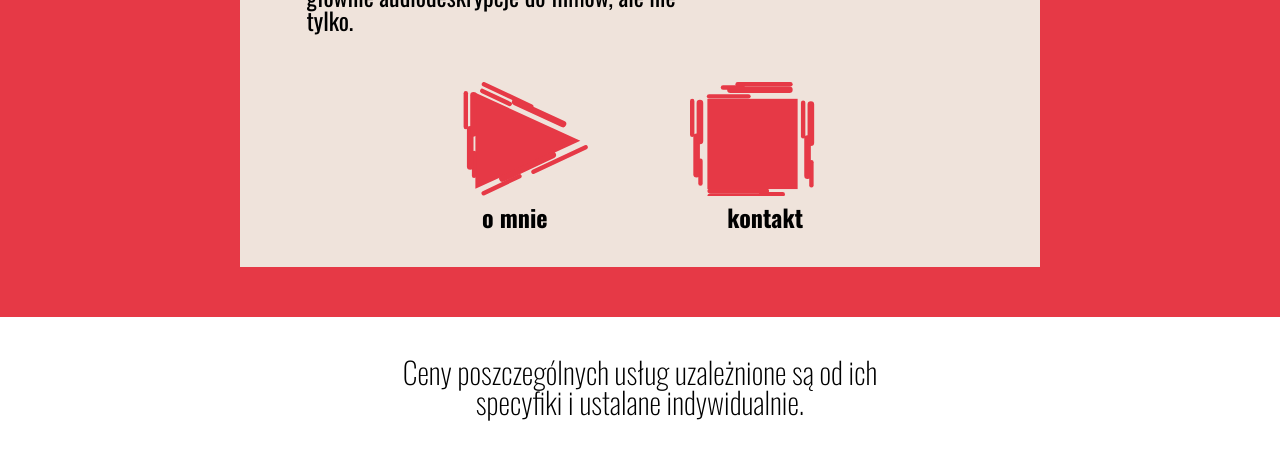
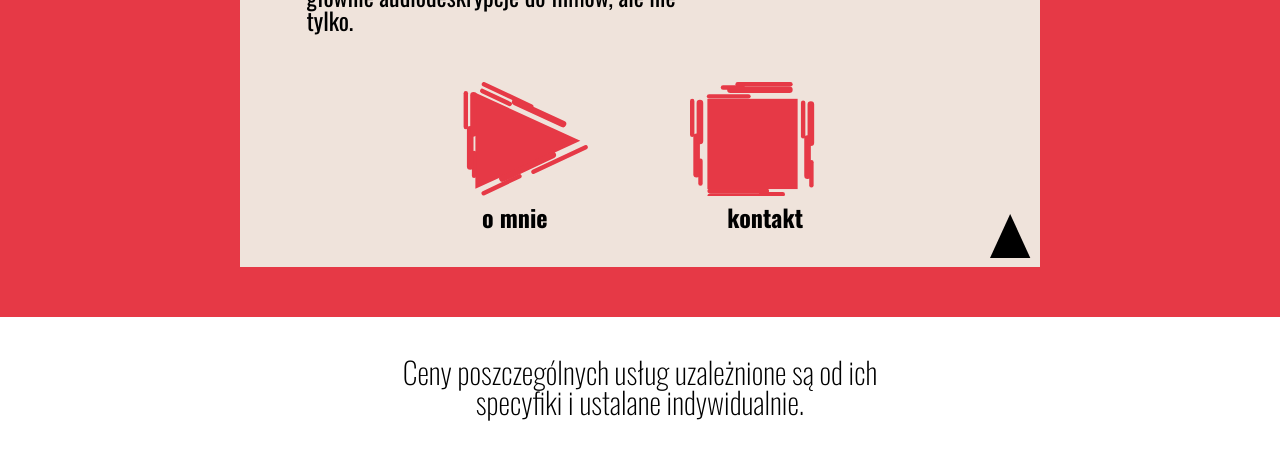
Before and after one commit to rodzinnie/adekwatnie, a React (Vite) app: page / in a window 1280 px wide. Shown: the part 2148-2612 px from the top of the page. Built offline with nearby package versions, Linux system fonts and the light colour scheme.

Commit message:
click to go up

```diff
--- a/src/components/layout/Offer/index.jsx
+++ b/src/components/layout/Offer/index.jsx
@@ -10,13 +10,16 @@ import {
   TilesContainer,
 } from '../../common'
 import useData from '../../../context/useData'
+import SVGPlay from '../../icons/SVGPlay'
 
 function Offer() {
   const {
     data: { offerList },
   } = useData()
   const [currentSlide, setCurrentSlide] = useState(offerList[0])
-
+  const goUp = (e) => {
+    document.getElementById('offer').scrollIntoView({behavior:'smooth'})
+  }
   const handleClick = (e) => {
     // const currentId = offerList.indexOf(currentSlide)
     const idElem = e.currentTarget.querySelector(`[data-tileno]`).dataset.tileno
@@ -54,6 +57,7 @@ function Offer() {
               </Button>
             </div>
           </div>
+          <div className={styles.goUp} onClick={goUp}><SVGPlay /></div>
         </ContrastSection>
       </div>
       <Divider>
--- a/src/components/layout/Offer/index.module.css
+++ b/src/components/layout/Offer/index.module.css
@@ -10,7 +10,22 @@
 */
 /* ALWAYS USE max-width starting from xl down*/
 /* BREAKPOINTS */
+.goUp {
+  position: absolute;
+  right: -143px;
+  bottom: 0px;
+  color: white;
+  justify-content: center;
+  align-items: center;
+  transform: rotate(270deg);
+}
+.goUp:hover {
+  transform: rotate(270deg) scale(1.1);
+  cursor: pointer;
+}
+
 .root {
+  position: relative;
   background-color: white;
   display: flex;
   flex-direction: column;
@@ -20,7 +35,6 @@
 }
 
 .container {
-  height: -webkit-fit-content;
   height: -moz-fit-content;
   height: fit-content;
   padding: 2rem 0;
@@ -42,7 +56,6 @@
   font-family: "Oswald", sans-serif;
 }
 .aboutMe h6 {
-  width: -webkit-fit-content;
   width: -moz-fit-content;
   width: fit-content;
 }
--- a/src/components/layout/Offer/index.module.scss
+++ b/src/components/layout/Offer/index.module.scss
@@ -1,5 +1,24 @@
 @import '../../../settings';
+
+.goUp{
+  position: absolute;
+  // outline: 1px blue solid;
+  right: -143px;
+  bottom: 0px;
+
+  color: white;
+  justify-content: center;
+  align-items: center;
+  transform: rotate(270deg);
+  &:hover{
+    transform: rotate(270deg) scale(1.1);
+    cursor: pointer;
+  }
+
+}
+
 .root {
+  position: relative;
   background-color: white;
   display: flex;
   flex-direction: column;
```
Also changed, not shown: 1 other file (tests, documents, lock files or other folders).
